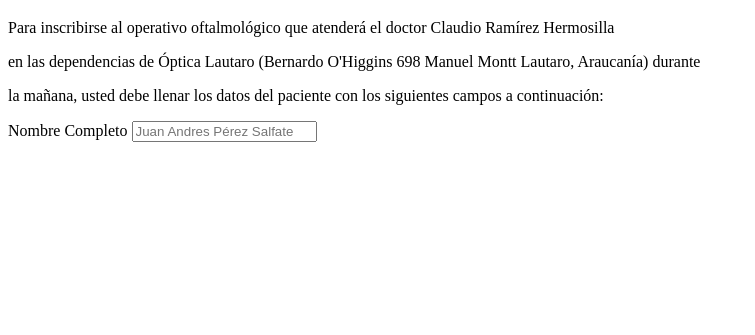
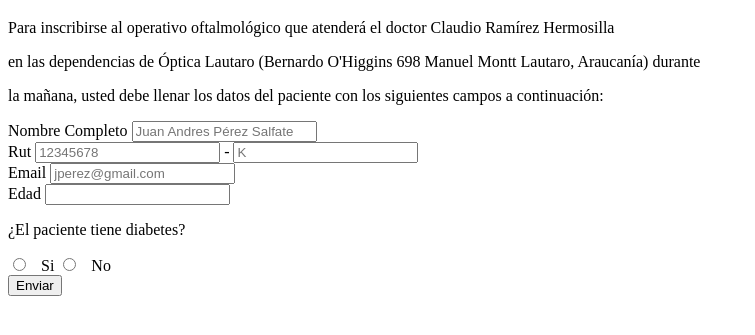
Before and after one commit to socandia/Optica-Ojitos, a plain HTML site: page index.html in a window 1280 px wide. Shown: the part 61-396 px from the top of the page, without its empty margins (0-755 px from the left). Drawn offline with Linux system fonts and the light colour scheme.

Commit message:
ingrese mas variables como el rut, email, edad y un boton para enviar

```diff
--- a/index.html
+++ b/index.html
@@ -11,9 +11,26 @@
 <p>la mañana, usted debe llenar los datos del paciente con los siguientes campos a continuación:</p>
 <form>
     <div>
-        <label for="nombre">Nombre Completo</label>
-        <input name="nombre" id="nombre" placeholder="Juan Andres Pérez Salfate">
-
+        <label for="nombre">Nombre Completo</label>   <!--Campo de Nombre-->
+        <input name="nombre" id="nombre" placeholder="Juan Andres Pérez Salfate"><br>
+        <label for="rut">Rut</label>    <!--Campo de Rut-->
+        <input type="number" id="rut" name="rut" required="required" min="4000000" minlength="7" maxlength="8" placeholder="12345678"/>
+        -
+        <input type="text" id="dv" placeholder="K" required="required" minlength="1" maxlength="1" pattern="[0-9kK]{1}"><br> <!--Campo de Digito Verificador-->
+        <label for="email">Email</label>     <!--Campo de email-->
+        <input name="email" id="email" placeholder="jperez@gmail.com"><br>
+        <label for="edad">Edad</label>
+        <input type="number" id="edad" name="edad">
+        <p>¿El paciente tiene diabetes?</p>
+        <form>
+            <input type="radio" name="diabetes" value="Si">
+            <label for="Si">Si</label>
+            <input type="radio" id="No" name="diabetes" value="No">
+            <label for="No">No</label>
+        </form>
+    </div>
+    <div class="form-line buttons">
+        <button id="boton" type="submit">Enviar</button>
     </div>
 </form>
 </body>
```
